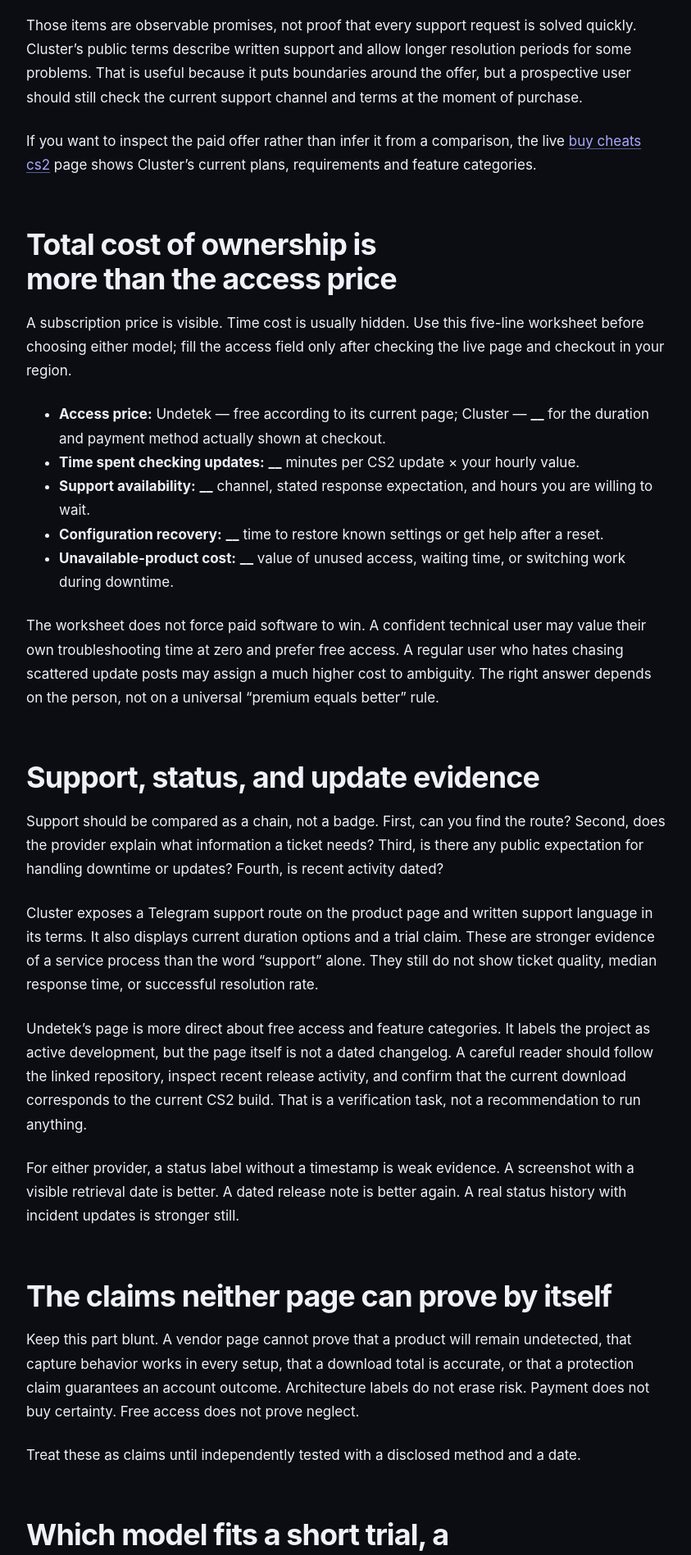
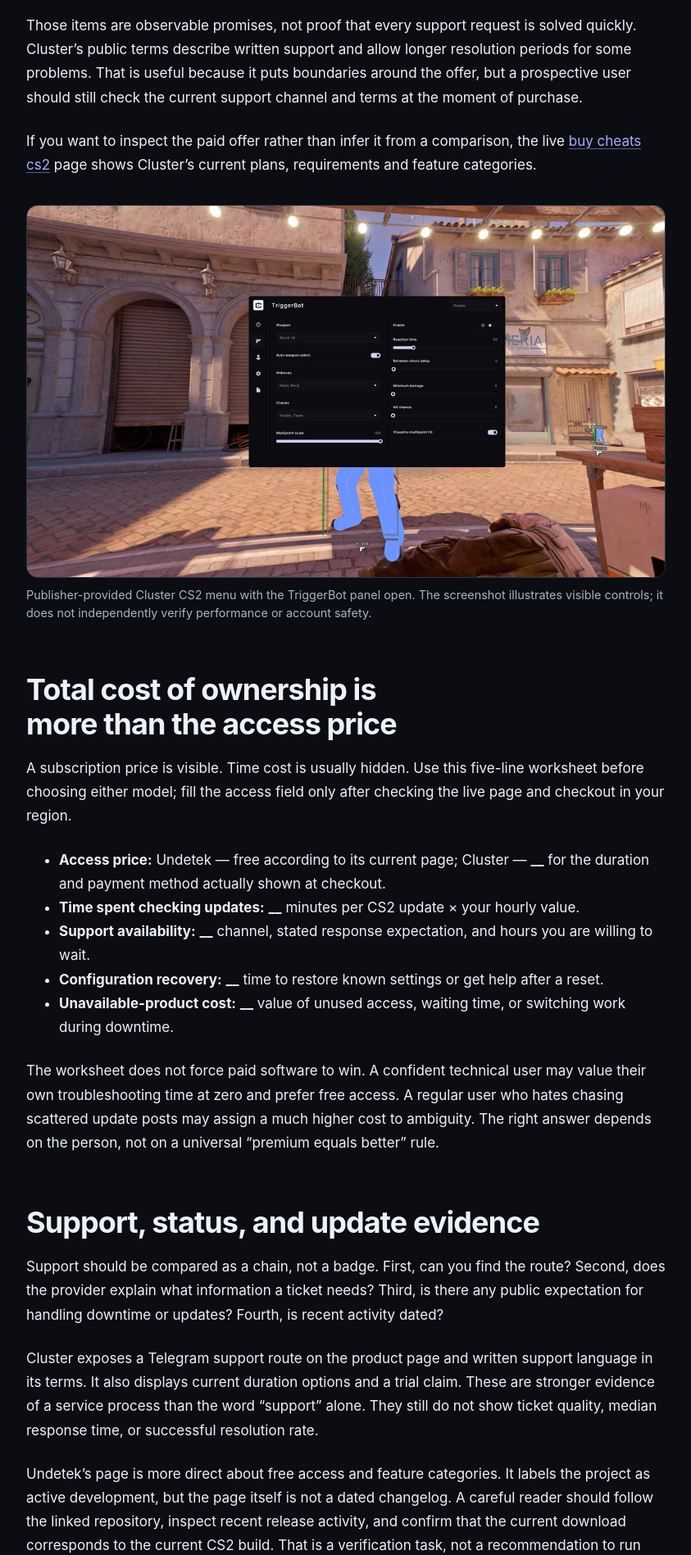
Before and after one commit to simu-lacrum/cluster-melonity-articles, a Jekyll site: the page built from cs2.md, in a window 1280 px wide. Shown: the part 3006-4903 px from the top of the page at 82% size, without its empty margins (218-1061 px from the left). Built offline with Jekyll 4.4.1, drawn with Linux system fonts in a browser that asks for light colours.

Commit message:
Add Cluster menu screenshots to CS2 and Deadlock pages

```diff
--- a/assets/style.css
+++ b/assets/style.css
@@ -113,6 +113,26 @@ body {
   overflow-wrap: anywhere;
 }
 
+.article-figure {
+  margin: 34px 0;
+}
+
+.article-figure img {
+  display: block;
+  width: 100%;
+  height: auto;
+  border: 1px solid var(--line);
+  border-radius: 14px;
+  background: var(--surface);
+}
+
+.article-figure figcaption {
+  margin-top: 10px;
+  color: var(--muted);
+  font-size: 0.9rem;
+  line-height: 1.55;
+}
+
 .article-grid {
   display: grid;
   gap: 16px;
--- a/cs2.md
+++ b/cs2.md
@@ -80,6 +80,11 @@ The paid value proposition is not “more feature names.” It is the service wr
 Those items are observable promises, not proof that every support request is solved quickly. Cluster’s public terms describe written support and allow longer resolution periods for some problems. That is useful because it puts boundaries around the offer, but a prospective user should still check the current support channel and terms at the moment of purchase.
 
 If you want to inspect the paid offer rather than infer it from a comparison, the live [buy cheats cs2](https://cluster.center/en/cs2) page shows Cluster’s current plans, requirements and feature categories.
+
+<figure class="article-figure">
+  <img src="{{ '/assets/cluster-cs2-triggerbot-menu-2026-09-08.png' | relative_url }}" alt="Cluster CS2 in-game menu with the TriggerBot settings panel open over a match scene" width="1116" height="649" loading="lazy" decoding="async">
+  <figcaption>Publisher-provided Cluster CS2 menu with the TriggerBot panel open. The screenshot illustrates visible controls; it does not independently verify performance or account safety.</figcaption>
+</figure>
 
 ## Total cost of ownership is more than the access price
 
```
Also changed, not shown: deadlock.md (+6 -5 lines), assets/cluster-cs2-triggerbot-menu-2026-09-08.png (added), assets/cluster-deadlock-misc-menu-2026-09-08.png (added).
